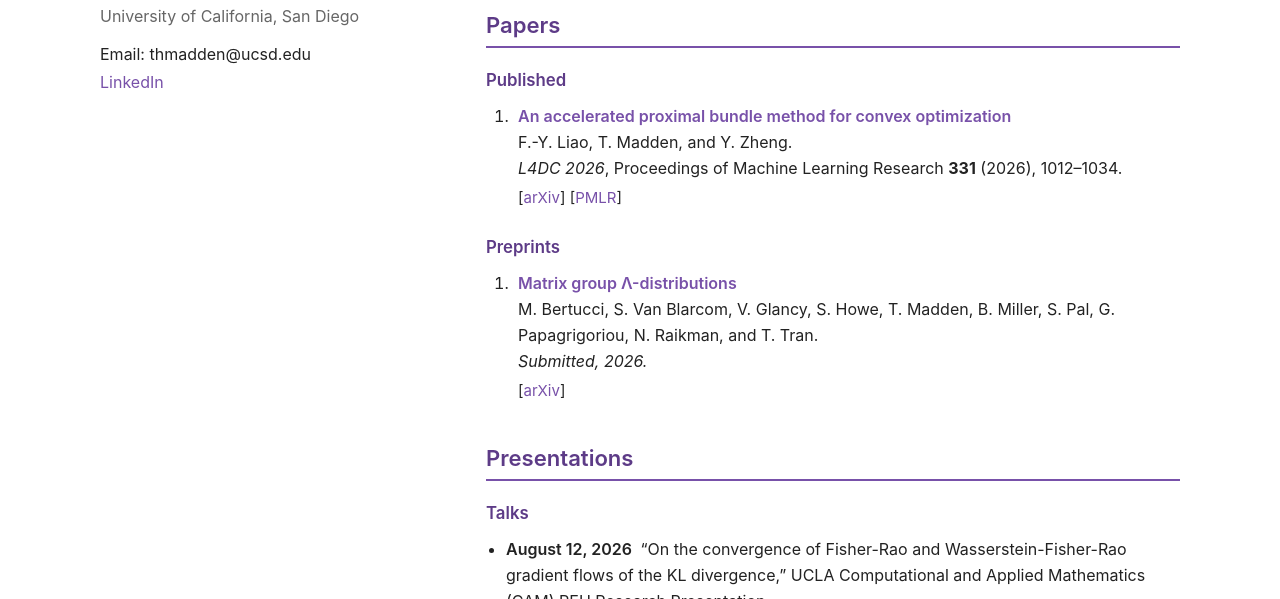
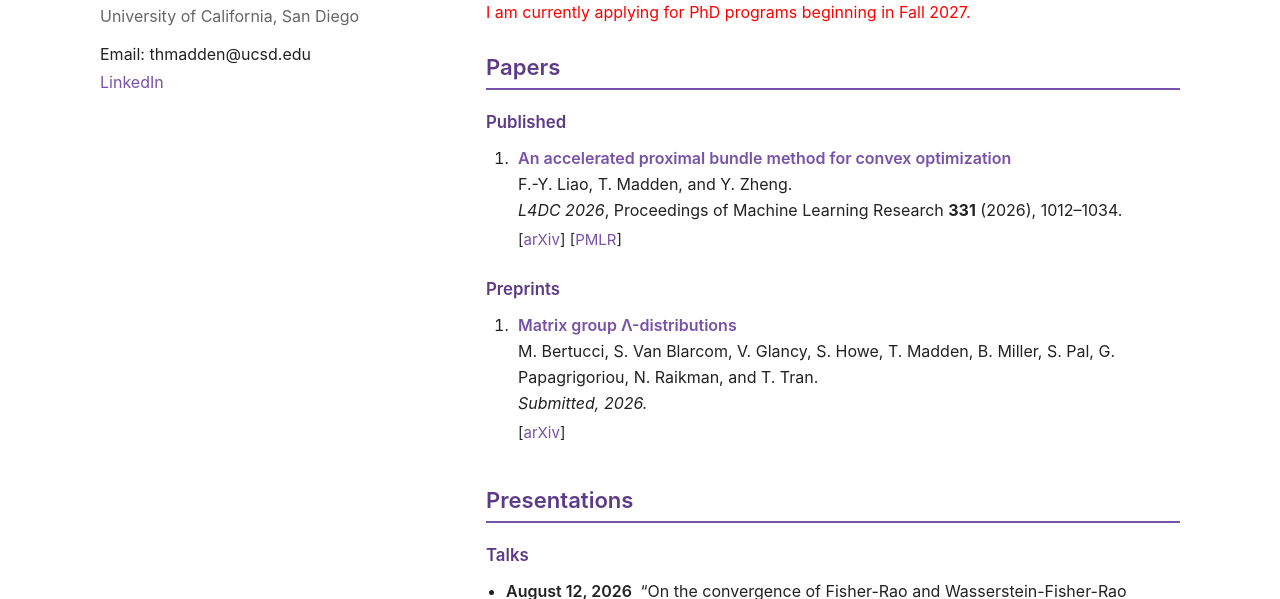
Before and after one commit to thomasnmadden/thomasnmadden.github.io, a plain HTML site: page index.html in a window 1280 px wide. Shown: the part 501-1100 px from the top of the page. Drawn offline with Linux system fonts and the light colour scheme.

Commit message:
Add PhD application note

```diff
--- a/index.html
+++ b/index.html
@@ -49,6 +49,10 @@
 
         <p>
           Outside of math, I like watching movies, drinking coffee, fashion, and traveling.
+        </p>
+
+        <p style="color: red;">
+          I am currently applying for PhD programs beginning in Fall 2027.
         </p>
       </section>
 
```
